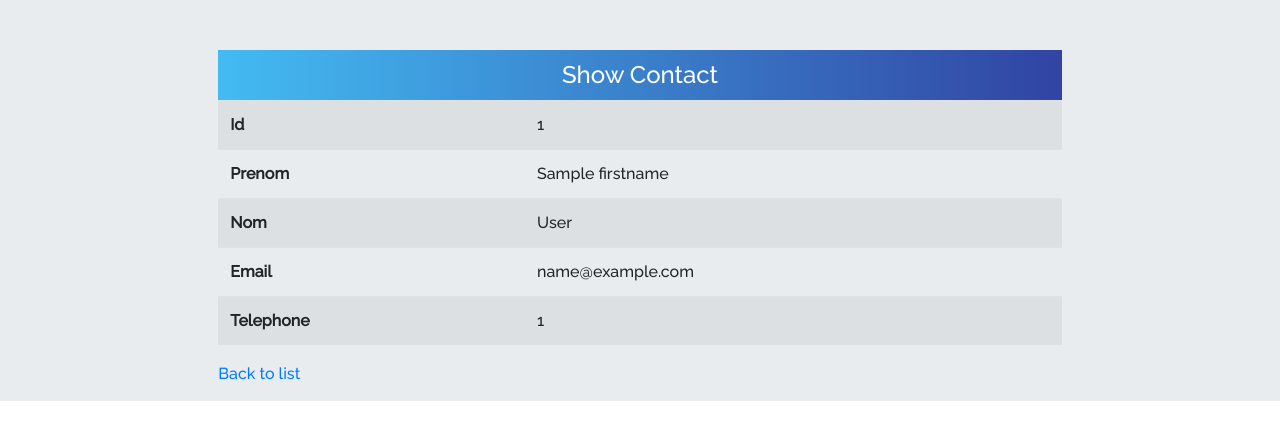
After one commit to deveBrice/project-crm, a Symfony app: template templates/contact/show.html.twig in a window 1280 px wide. The commit adds this page. Shown: the top 440 px of the page. Run offline with Twig, Linux system fonts and the light colour scheme; the template is opened without the code that fills it: most values are stand-ins (such as "Sample title", 1, 10 or a date in 2020); some libraries are stand-ins or nearby versions.

Commit message:
added show and delete action

```diff
--- a/composer.json
+++ b/composer.json
@@ -5,8 +5,10 @@
         "php": "^7.1.3",
         "ext-ctype": "*",
         "ext-iconv": "*",
+        "sensio/framework-extra-bundle": "^5.5",
         "symfony/asset": "4.4.*",
         "symfony/console": "4.4.*",
+        "symfony/dependency-injection": "4.4.*",
         "symfony/dotenv": "4.4.*",
         "symfony/flex": "^1.3.1",
         "symfony/form": "4.4.*",
@@ -14,6 +16,7 @@
         "symfony/orm-pack": "^1.0",
         "symfony/profiler-pack": "^1.0",
         "symfony/security-bundle": "4.4.*",
+        "symfony/service-contracts": "^2.0",
         "symfony/twig-bundle": "4.4.*",
         "symfony/validator": "4.4.*",
         "symfony/yaml": "4.4.*"
--- a/config/bundles.php
+++ b/config/bundles.php
@@ -8,4 +8,5 @@ return [
     Symfony\Bundle\TwigBundle\TwigBundle::class => ['all' => true],
     Symfony\Bundle\SecurityBundle\SecurityBundle::class => ['all' => true],
     Symfony\Bundle\WebProfilerBundle\WebProfilerBundle::class => ['dev' => true, 'test' => true],
+    Sensio\Bundle\FrameworkExtraBundle\SensioFrameworkExtraBundle::class => ['all' => true],
 ];
--- /dev/null
+++ b/public/css/show_contact.css
@@ -0,0 +1,53 @@
+.container-fluid {
+    background-color: #e9ecef;
+  }
+
+.body-container {
+    display: flex;
+    flex-direction: column;
+    width: 100%;
+}
+
+.title-table {
+    display: flex;
+    justify-content: center;
+    align-items: center;
+    background: linear-gradient(to right, #43bbf2, #3144a3);
+    width: 100%;
+    height: 50px;
+    margin-top: 50px;
+}
+
+.title-table h4 {
+    color: white;
+    margin: 0px;
+    font-family: 'Raleway', sans-serif;
+}
+
+.table tbody {
+  font-family: 'Raleway', sans-serif;
+}
+
+.edit-contact .edit-contact-button {
+    background: linear-gradient(to right, #6C757D, #3D454D);
+    color: white;
+    border-radius: 0px;
+    width: 137px;
+}
+
+.delete-contact-button {
+    background: linear-gradient(to right, #dc3545, #C5161F);
+    color: white;
+    border-radius: 0px;
+    width: 137px;
+    font-family: 'Raleway', sans-serif;
+}
+
+.back-to-list a {
+  text-decoration: none;
+  font-family: 'Raleway', sans-serif;
+}
+
+.back-to-list {
+  margin-bottom: 15px;
+}
--- /dev/null
+++ b/templates/contact/delete_form.html.twig
@@ -0,0 +1,5 @@
+<form method="post" action="{{ path('contact_delete', {'id': contact.id}) }}" onsubmit="return confirm('Are you sure you want to delete this item?');">
+    <input type="hidden" name="_method" value="DELETE">
+    <input type="hidden" name="_token" value="{{ csrf_token('delete' ~ contact.id) }}">
+    <button class="btn btn-danger delete-contact-button">Delete</button>
+</form>
--- a/templates/contact/new.html.twig
+++ b/templates/contact/new.html.twig
@@ -1,6 +1,6 @@
 {% extends 'base.html.twig' %}
 
-{% block title %}New Content{% endblock %}
+{% block title %}New Contact{% endblock %}
 
 {% block stylesheets %}
   {{ parent() }}
--- /dev/null
+++ b/templates/contact/show.html.twig
@@ -0,0 +1,55 @@
+{% extends 'base.html.twig' %}
+
+{% block title %}Contact{% endblock %}
+{% block stylesheets %}
+ {{ parent() }}
+   <link rel="stylesheet" href="{{ asset('css/show_contact.css') }}" type="text/css" />
+   <link href="https://fonts.googleapis.com/css?family=Raleway:500&display=swap" rel="stylesheet">
+{% endblock %}
+{% block body %}
+    <div class="container-fluid body-container pr-0 pl-0">
+      <div class="row">
+        <div class="col-lg-12">
+           <div class="row">
+             <div class="col-lg-8 offset-lg-2">
+                <div class="title-table">
+                   <h4>Show Contact</h4>
+                </div>
+                <div class="table-fixed-content">
+                   <table class="table table-striped">
+                     <tbody>
+                       <tr>
+                         <th>Id</th>
+                            <td>{{ contact.id }}</td>
+                         </tr>
+                         <tr>
+                           <th>Prenom</th>
+                           <td>{{ contact.firstname }}</td>
+                         </tr>
+                         <tr>
+                           <th>Nom</th>
+                           <td>{{ contact.lastname }}</td>
+                        </tr>
+                        <tr>
+                           <th>Email</th>
+                           <td>{{ contact.email }}</td>
+                        </tr>
+                        <tr>
+                           <th>Telephone</th>
+                           <td>{{ contact.phoneNumber }}</td>
+                        </tr>
+                     </tbody>
+                   </table>
+                </div>
+             </div>
+           </div>
+           <div class="row">
+             <div class="col-lg-2 offset-lg-2">
+               <div class="back-to-list">
+                 <a href="{{ path('contact_index') }}">Back to list</a>
+              </div>
+            </div>
+          </div>
+        </div>
+      </div>
+{% endblock %}
```
Also changed, not shown: public/css/contact_index.css (+103 -0 lines), public/css/new-contact.css (+7 -7 lines), src/Controller/ContactController.php (+24 -0 lines), templates/contact/_form.html.twig (+10 -3 lines), templates/contact/index.html.twig (+7 -7 lines), 3 other files.
